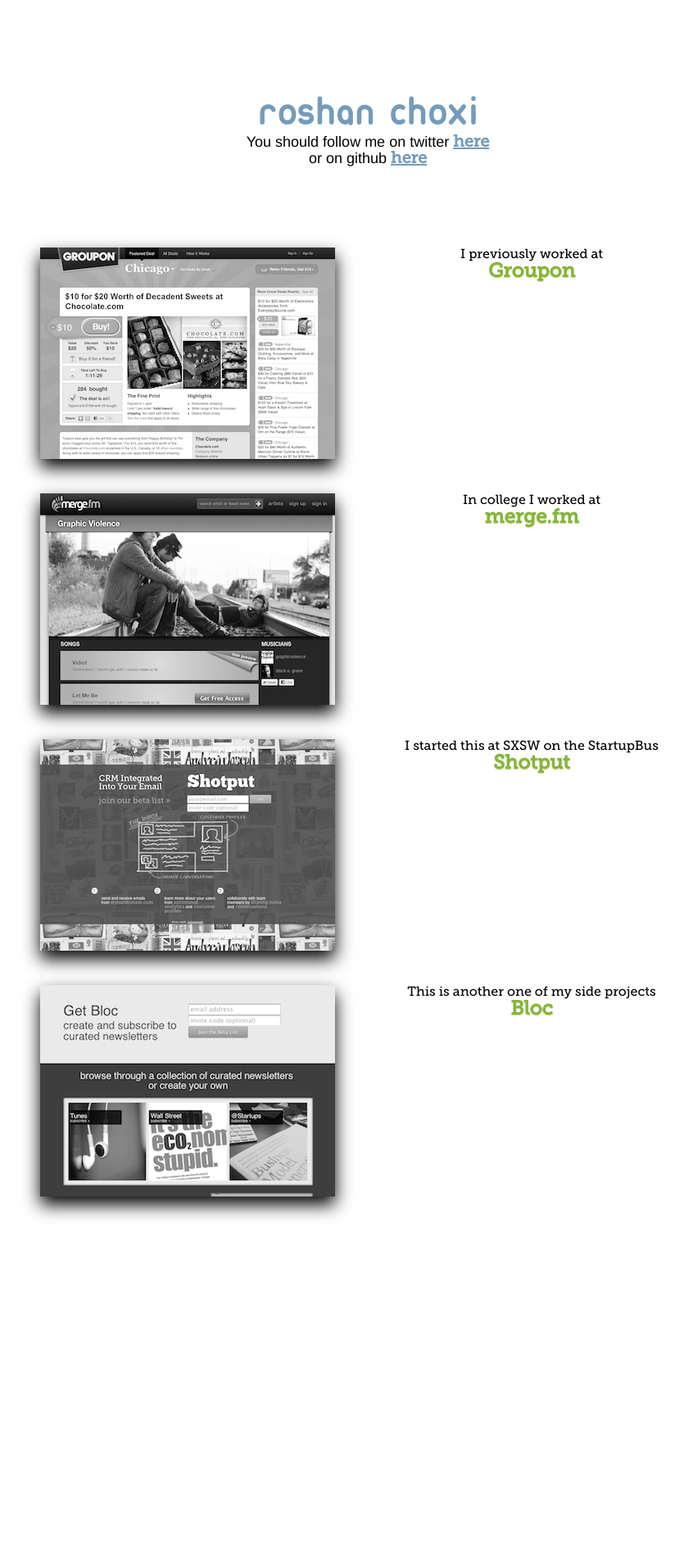
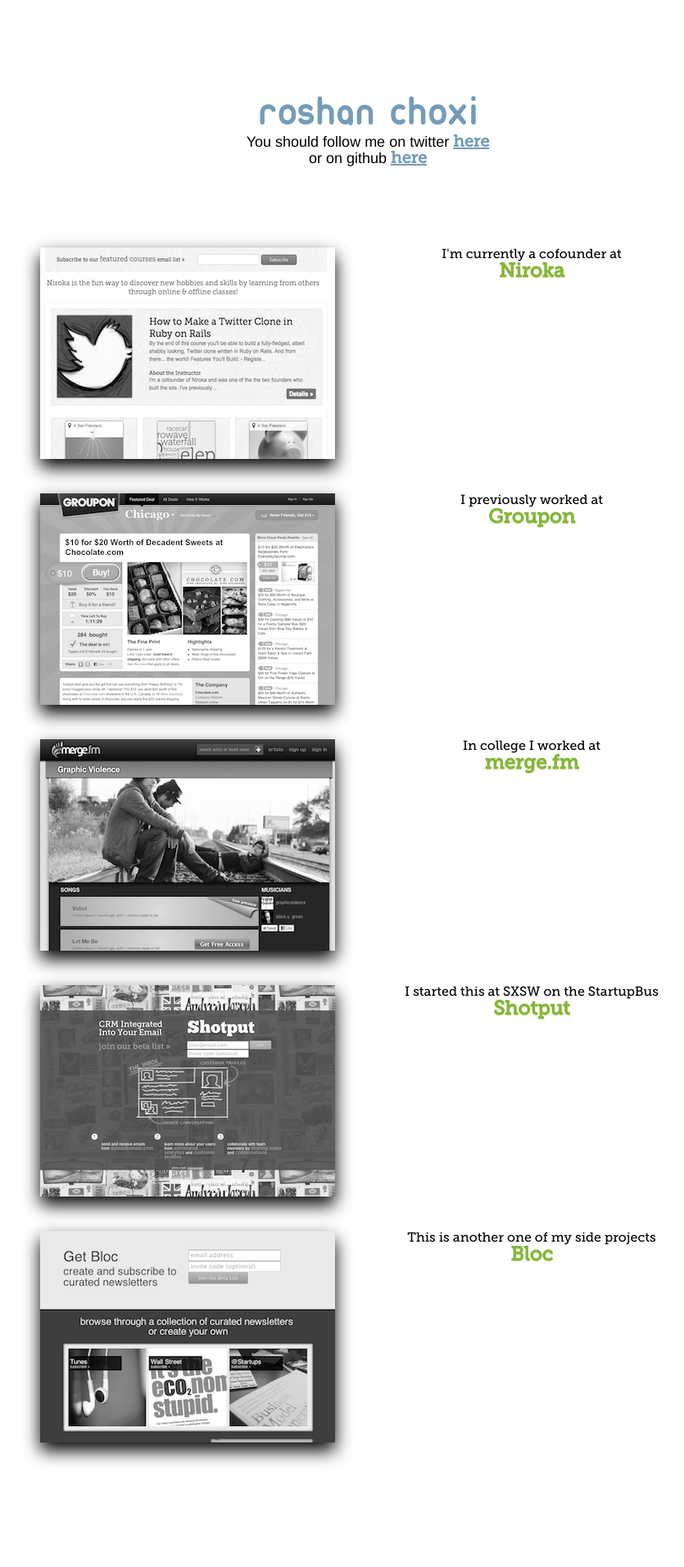
Before and after one commit to choxi/choxi.github.com, a Jekyll site: the page built from index.html, in a window 1280 px wide. Shown: the whole page at 82% size, without its empty margins (191-1026 px from the left). Built offline with Jekyll 4.4.1, drawn with Linux system fonts in a browser that asks for light colours; nearby versions of some CDN libraries; before the commit the page ends 1612 px from its top, so only the background shows below that.

Commit message:
Add Niroka

```diff
--- a/css/main.css
+++ b/css/main.css
@@ -134,6 +134,10 @@
       height: 258px;
       box-shadow: 0px 10px 20px black;
       -webkit-box-shadow: 0px 10px 20px black; }
+  #projects #niroka .graphic {
+    background: url("/images/niroka_sprite.png") 0px 258px; }
+    #projects #niroka .graphic:hover {
+      background: url("/images/niroka_sprite.png") 0px 0px; }
   #projects #groupon .graphic {
     background: url("/images/groupon_sprite.png") 0px 258px; }
     #projects #groupon .graphic:hover {
--- a/index.html
+++ b/index.html
@@ -8,6 +8,10 @@
   <p>or on github <a href="http://github.com/choxi">here</a></p>
 </div>
 <div id="projects">
+  <div id="niroka" class="project">
+    <div class="caption">I'm currently a cofounder at <br /><a href="http://niroka.com"><span class="company">Niroka</span></a></div>
+    <a href="http://niroka.com"><div class="graphic"></div></a>
+  </div>
   <div id="groupon" class="project">
     <div class="caption">I previously worked at <br /><a href="http://groupon.com"><span class="company">Groupon</span></a></div>
     <a href="http://groupon.com"><div class="graphic"></div></a>
--- a/sass/main.sass
+++ b/sass/main.sass
@@ -85,6 +85,10 @@
       height: 258px
       box-shadow: 0px 10px 20px #000
       -webkit-box-shadow: 0px 10px 20px #000
+  #niroka .graphic
+    background: url("/images/niroka_sprite.png") 0px 258px
+    &:hover
+      background: url("/images/niroka_sprite.png") 0px 0px
   #groupon .graphic
     background: url("/images/groupon_sprite.png") 0px 258px
     &:hover
```
Also changed, not shown: images/niroka.png (added), images/niroka_sprite.png (added), 1 other file.
